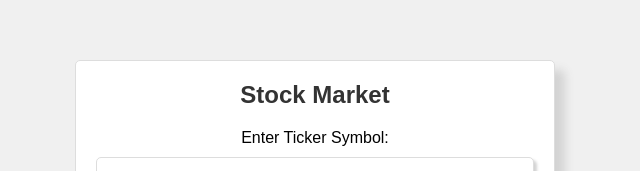
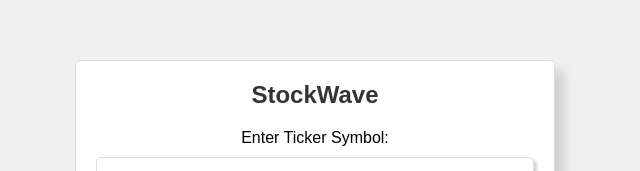
Before and after one commit to aescudero24/unit_project_u4, a React (Create React App) app: page / in a window 1280 px wide. Shown: the part 220-391 px from the top of the page, without its empty margins (325-965 px from the left). Built offline with nearby package versions, Linux system fonts and the light colour scheme; no server answers.

Commit message:
changed project name

```diff
--- a/src/Stock.js
+++ b/src/Stock.js
@@ -51,7 +51,7 @@ class Stock extends React.Component {
   render() {
     return (
       <div className="container">
-        <h1>Stock Market</h1>
+        <h1>StockWave</h1>
         <div className="input-container">
           <label htmlFor="tickerSymbol">Enter Ticker Symbol:</label>
           <input
```
